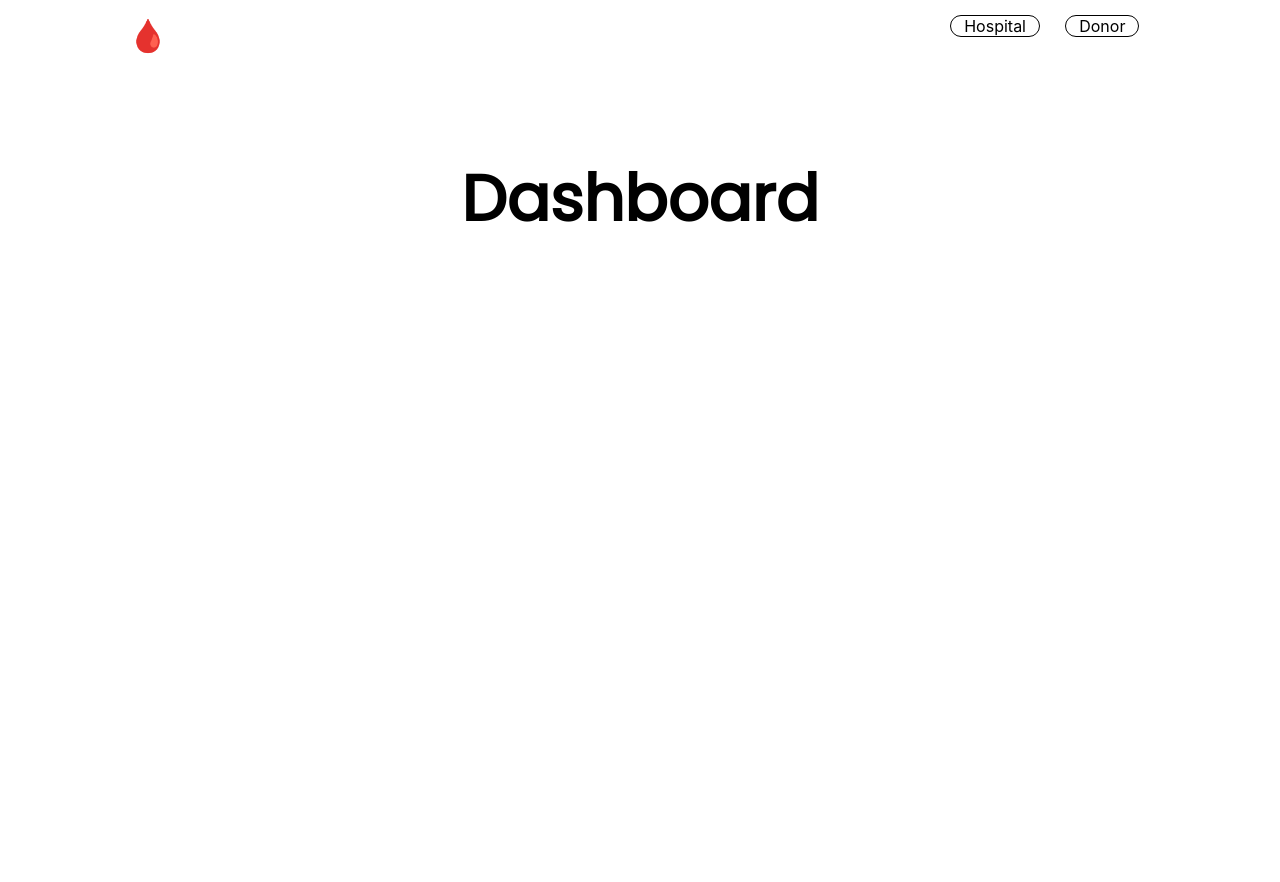
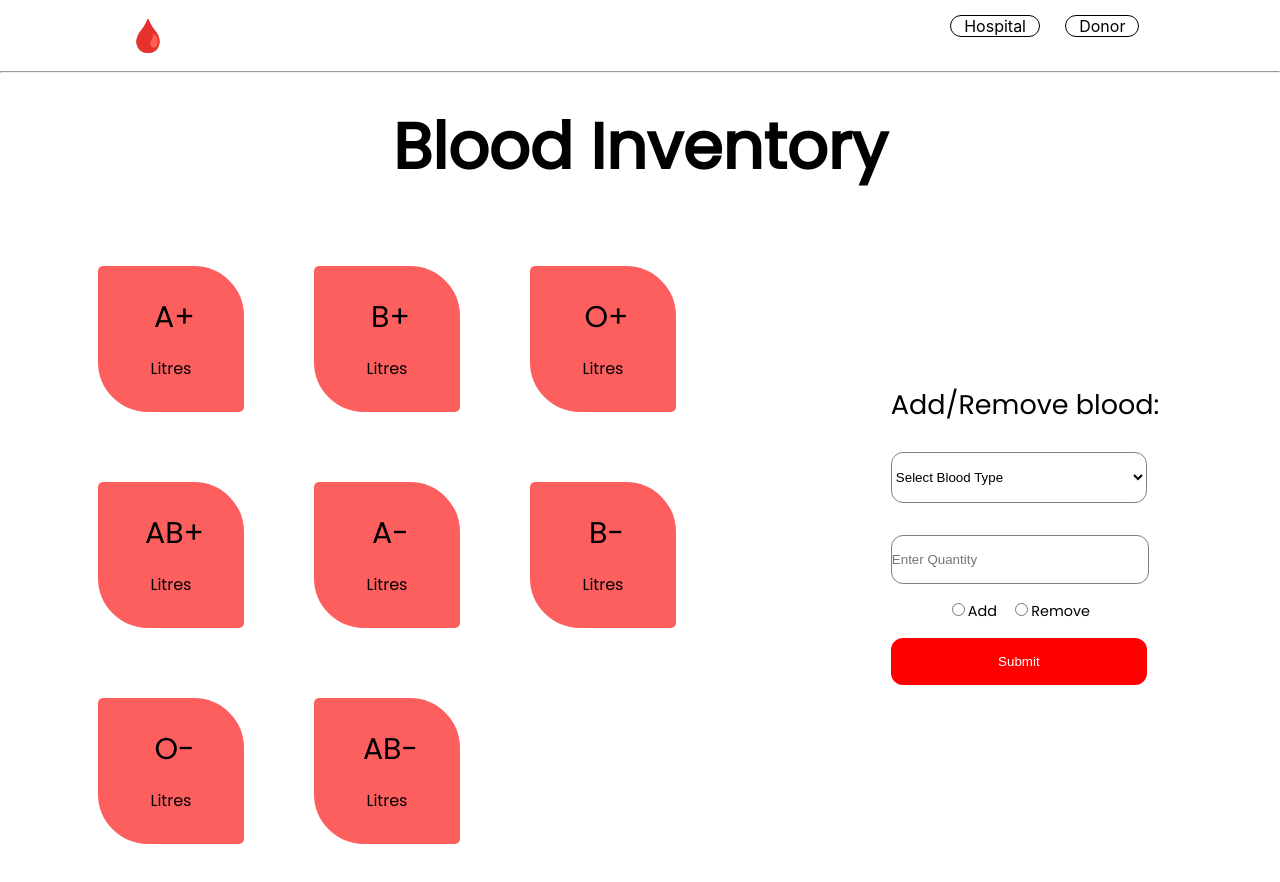
Before and after one commit to tusharbansal22/Blood-Bank, a React (Create React App) app in the folder client/: page /dashboard in a window 1280 px wide. Shown: the top 882 px of the page. Before the commit the page ends 800 px from the top, so only its background shows below. Built offline with nearby package versions, Linux system fonts and the light colour scheme.

Commit message:
Improved dashboard (#2)

```diff
--- /dev/null
+++ b/client/src/components/addform.jsx
@@ -0,0 +1,72 @@
+import React from "react";
+
+class AddForm extends React.Component {
+  constructor(props) {
+    super(props);
+    this.state = {
+      quantity:"",
+      bloodGroup: ''};
+
+    this.handleChange = this.handleChange.bind(this);
+    this.handleSubmit = this.handleSubmit.bind(this);
+  }
+
+  handleChange(event) {
+    const target = event.target;
+    const value =  target.value;
+    const name = target.name;
+    console.log(name,value);
+
+
+    this.setState({
+      [name]: value
+    });
+  }
+
+  handleSubmit(event) {
+    alert('A name was submitted: ' + this.state.bloodGroup);
+    event.preventDefault();
+  }
+
+  render() {
+    return (
+
+      <form onSubmit={this.handleSubmit}>
+      <div>
+        <p class="edit-text">Add/Remove blood:</p>
+      </div>
+      <div>
+        <label>
+          <select className="field" name="bloodGroup" value={this.state.bloodGroup} onChange={this.handleChange} placeholder="A+">
+          <option value="unselected">Select Blood Type</option>
+            <option value="A+">A+</option>
+            <option value="A-">A-</option>
+            <option value="B+">B+</option>
+            <option value="B-">B-</option>
+            <option value="AB+">AB+</option>
+            <option value="AB-">AB-</option>
+            <option value="O+">O+</option>
+            <option value="O-">O-</option>
+          </select>
+        </label>
+        </div>
+        <div>
+        <label>
+          <input className="field" type="number" name="quantity" value={this.state.city} onChange={this.handleChange} placeholder="Enter Quantity"/>
+        </label>
+        </div>
+        <div class="radio-center">
+          <label id="add">
+            <input type="radio" name="editblood" value="+" />Add
+          </label>
+          <label id="sub">
+            <input type="radio" name="editblood" value="-" />Remove
+          </label>
+        </div>
+        <input className="submit-button" type="submit" value="Submit" />
+      </form>
+    );
+  }
+}
+
+export default AddForm;
--- a/client/src/components/navbar.jsx
+++ b/client/src/components/navbar.jsx
@@ -9,9 +9,9 @@ function Navbar(){
       <div>
       <Link to="/hospital">Hospital</Link>
       <Link to="/donor">Donor</Link>
-
       </div>
     </nav>
+    <hr></hr>
     <Outlet />
   </div>);
 }
--- a/client/src/components/styles/navbar.css
+++ b/client/src/components/styles/navbar.css
@@ -4,8 +4,6 @@ nav{
   flex-direction: row;
   justify-content: space-between;
 }
-
-
 
 nav div a{
   padding: 0 1vw;
--- a/client/src/pages/dashboard.jsx
+++ b/client/src/pages/dashboard.jsx
@@ -1,13 +1,58 @@
 import React from "react";
-import BloodForm from "../components/bloodform";
+import AddForm from "../components/addform";
 import "./pagestyles/home.css";
 
 function Dashboard(){
-  return (<div class='main'>
-  <div className="welcome-text">
-  <p id="blood-bank-text">Dashboard</p>
+  return (<div>
+  <div>
+  <p class="dashboard-text">Blood Inventory</p>
+  </div>
+  <div class="main no-margin">
+  <div class="container">
+  <div class="bloody-box">
+  <p class="blood-group">A+</p>
+  <p>Litres</p>
+  </div>
+
+  <div class="bloody-box">
+  <p class="blood-group">B+</p>
+  <p>Litres</p>
+  </div>
+
+  <div class="bloody-box">
+  <p class="blood-group">O+</p>
+  <p>Litres</p>
+  </div>
+
+  <div class="bloody-box">
+  <p class="blood-group">AB+</p>
+  <p>Litres</p>
+  </div>
+
+  <div class="bloody-box">
+  <p class="blood-group">A-</p>
+  <p>Litres</p>
+  </div>
+
+  <div class="bloody-box">
+  <p class="blood-group">B-</p>
+  <p>Litres</p>
+  </div>
+
+  <div class="bloody-box">
+  <p class="blood-group">O-</p>
+  <p>Litres</p>
+  </div>
+
+  <div class="bloody-box">
+  <p class="blood-group">AB-</p>
+  <p>Litres</p>
+  </div>
+  </div>
+  <AddForm></AddForm>
   </div>
   </div>);
+
 }
 
 export default Dashboard;
--- a/client/src/pages/hospitalLogin.jsx
+++ b/client/src/pages/hospitalLogin.jsx
@@ -1,6 +1,6 @@
 import React from "react";
 import "./pagestyles/home.css";
-// import {useNavigate} from 'react-router-dom';
+import {useNavigate} from 'react-router-dom';
 import  { useState } from "react";
 import axios from "axios";
 
@@ -31,11 +31,11 @@ function HospitalLogin(){
     }
   }
 
-  // const navigate = useNavigate();
-  // const handleSubmit = event => {
-  //   event.preventDefault();
-  //   navigate('/dashboard');
-  // };
+  const navigate = useNavigate();
+  const handleSubmit = event => {
+    event.preventDefault();
+    navigate('/dashboard');
+  };
 
   return (
   <div class='main'>
@@ -55,7 +55,7 @@ function HospitalLogin(){
       placeholder="Password"
       onChange={onChangeBloodBankLogin}
       value={bloodBankLogin.password}/>
-    <input className="submit-button" type="submit" value="Login" onClick={clickBloodBankLogin}/>
+    <input className="submit-button" type="submit" value="Login" onClick={clickBloodBankLogin, handleSubmit}/>
     <a href="">Forgot Password?</a>
   </div>
   </div>
--- a/client/src/pages/pagestyles/home.css
+++ b/client/src/pages/pagestyles/home.css
@@ -70,3 +70,70 @@
   border-radius: 12px;
   padding-bottom: 50px;
 }
+
+.dashboard-text{
+  font-size: 64px;
+  font-weight: 900;
+  text-align: center;
+  font-family: "Poppins";
+  margin: 0px;
+  margin-top: 2%;
+}
+
+.no-margin{
+  margin: 1%;
+  justify-content: start;
+}
+
+.container{
+  margin-left: 4%;
+  margin-top: 2%;
+  margin-right: 3%;
+  display: flex;
+  align-items: center;
+  flex-direction: row;
+  font-family: "Poppins";
+
+  width:63%;
+  height:auto;
+  background-color: white;
+  flex-flow: wrap;
+}
+
+.bloody-box{
+  background-color: white;
+  text-align:center;
+  height:140px;
+  width:140px;
+  border:3px solid #fd5e5e;
+  border-radius: 5px 50px 5px ;
+  float: left;
+  margin:35px;
+  background-color: #fd5e5e;
+}
+
+.blood-group{
+  font-family: "Poppins";
+  font-size: 30px;
+  margin-top: 18%;
+  margin-bottom: 0;
+  margin-left: 5%;
+}
+
+.radio-center{
+  display: flex;
+  align-items: center;
+  justify-content: center;
+}
+
+#add, #sub{
+  margin-right: 5%;
+  font-size: 90%;
+}
+
+.edit-text{
+  margin-top: 0;
+  margin-bottom: 4%;
+  font-family: "Poppins";
+  font-size: 27px;
+}
```
